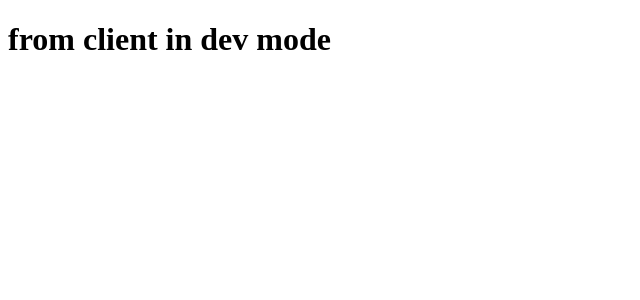
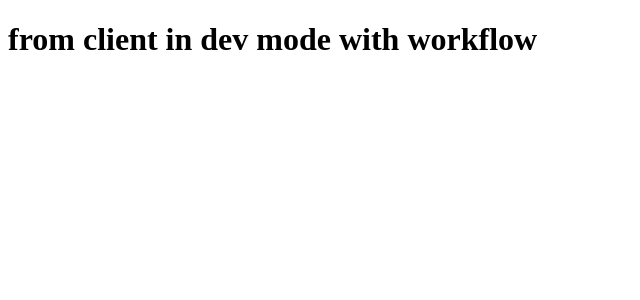
Before and after one commit to jorawarSinghNijjar/skejool, an Angular app in the folder client/: page / in a window 1280 px wide. Shown: the top 300 px of the page, without its empty margins (0-640 px from the left). Built offline with nearby package versions, Linux system fonts and the light colour scheme; no server answers.

Commit message:
setup workflow

```diff
--- a/client/src/app/app.component.ts
+++ b/client/src/app/app.component.ts
@@ -10,7 +10,7 @@ import { RouterOutlet } from '@angular/router';
   styleUrl: './app.component.css'
 })
 export class AppComponent implements OnInit {
-  message = 'from client in dev mode';
+  message = 'from client in dev mode with workflow';
 
   constructor(private http: HttpClient) { }
 
```
